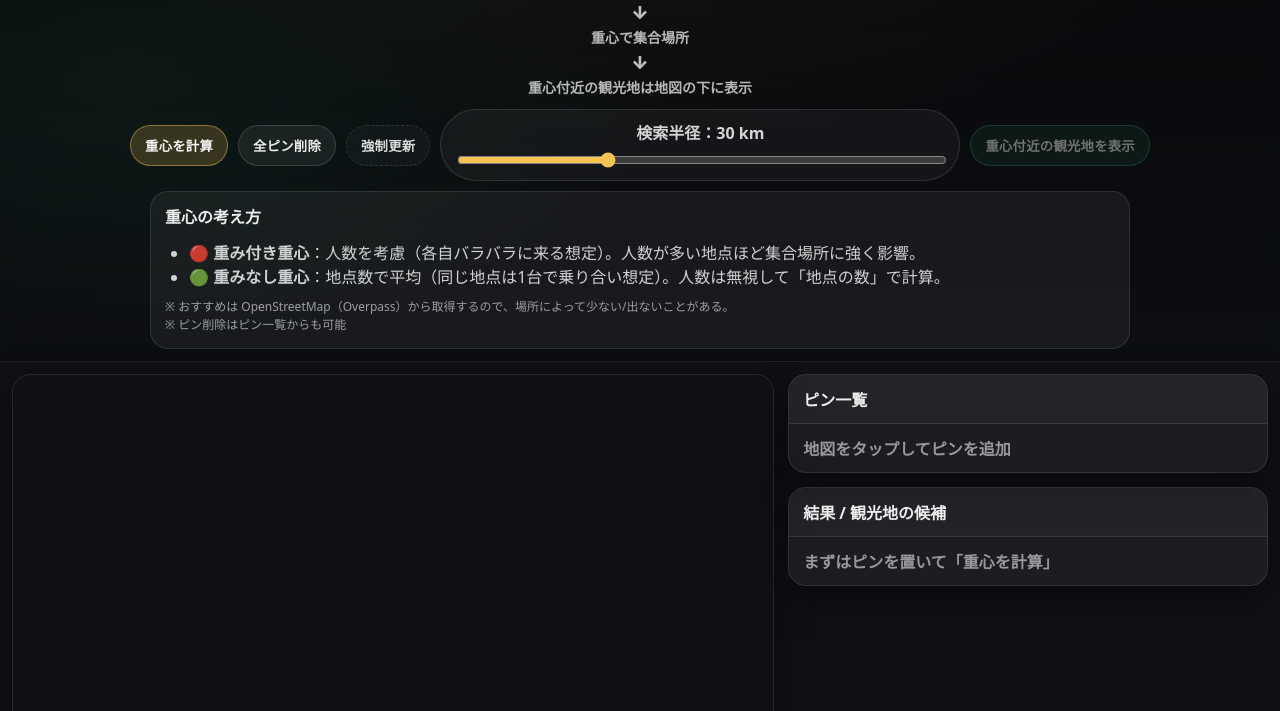
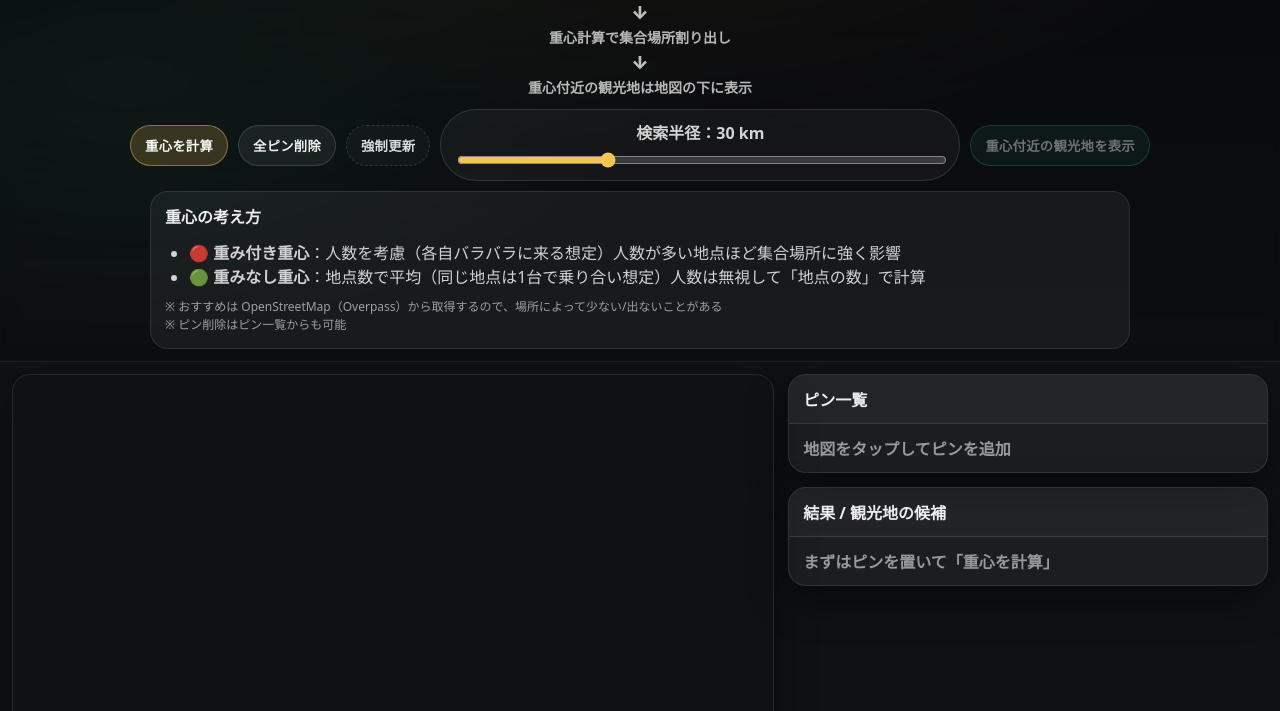
Before and after one commit to kazukistar/goja-map, a plain HTML site: page index.html in a window 1280 px wide. Shown: the part 89-800 px from the top of the page. Drawn offline with nearby package versions, Linux system fonts and the light colour scheme.

Commit message:
Update index.html

```diff
--- a/index.html
+++ b/index.html
@@ -38,7 +38,7 @@
     <div class="appFlow">
       <div class="flowLine">地図タップで居住地ピン</div>
       <div class="flowArrow">↓</div>
-      <div class="flowLine">重心で集合場所</div>
+      <div class="flowLine">重心計算で集合場所割り出し</div>
       <div class="flowArrow">↓</div>
       <div class="flowLine">重心付近の観光地は地図の下に表示</div>
     </div>
@@ -70,11 +70,11 @@
     <details class="help" open>
       <summary>重心の考え方</summary>
       <ul>
-        <li>🔴 <b>重み付き重心</b>：人数を考慮（各自バラバラに来る想定）。人数が多い地点ほど集合場所に強く影響。</li>
-        <li>🟢 <b>重みなし重心</b>：地点数で平均（同じ地点は1台で乗り合い想定）。人数は無視して「地点の数」で計算。</li>
+        <li>🔴 <b>重み付き重心</b>：人数を考慮（各自バラバラに来る想定）人数が多い地点ほど集合場所に強く影響</li>
+        <li>🟢 <b>重みなし重心</b>：地点数で平均（同じ地点は1台で乗り合い想定）人数は無視して「地点の数」で計算</li>
       </ul>
       <div class="note">
-        ※ おすすめは OpenStreetMap（Overpass）から取得するので、場所によって少ない/出ないことがある。<br/>
+        ※ おすすめは OpenStreetMap（Overpass）から取得するので、場所によって少ない/出ないことがある<br/>
         ※ ピン削除はピン一覧からも可能
       </div>
     </details>
```
